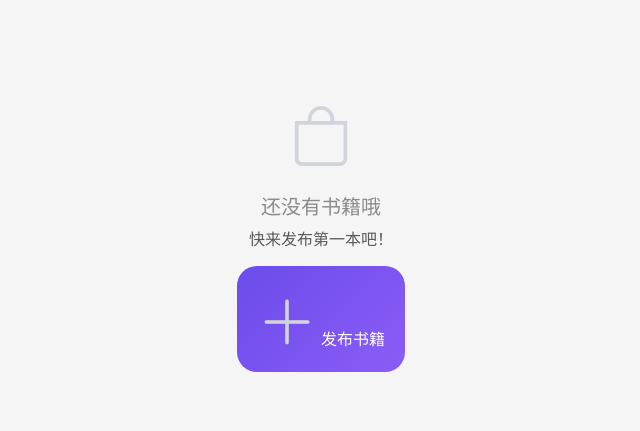
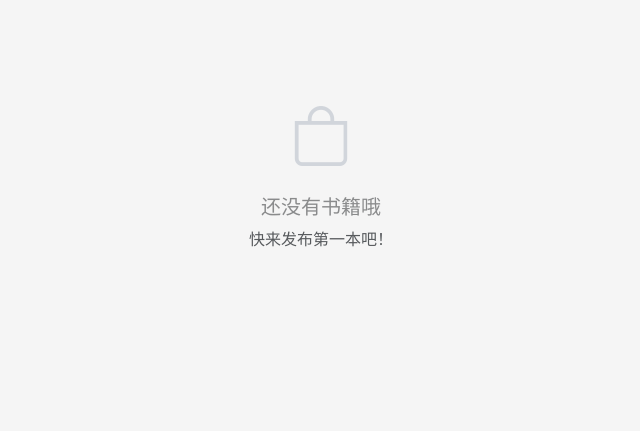
Before and after one commit to Qi-Cao/campus-book-trading, a Flask app: page /?search= in a window 1280 px wide. Shown: the part 299-730 px from the top of the page, without its empty margins (319-959 px from the left). Run offline with Flask 3, Linux system fonts and the light colour scheme; the visitor is signed in with stand-in values (Sample User, id 1).

Commit message:
修复首页按钮和头像显示

```diff
--- a/app/templates/index.html
+++ b/app/templates/index.html
@@ -56,6 +56,15 @@
         {% endfor %}
     </div>
 
+    <!-- 空状态 -->
+    {% if not books.items %}
+    <div class="empty-state">
+        <i class="bi bi-bag"></i>
+        <h5 class="mt-3" style="color: #8a8b8c;">还没有书籍哦</h5>
+        <p class="text-muted">快来发布第一本吧！</p>
+    </div>
+    {% endif %}
+
     <!-- 书籍列表 -->
     <div class="row g-3">
         {% for book in books.items %}
@@ -81,17 +90,6 @@
                     </div>
                 </div>
             </a>
-        </div>
-        {% else %}
-        <div class="col-12">
-            <div class="empty-state">
-                <i class="bi bi-bag"></i>
-                <h5 class="mt-3" style="color: #8a8b8c;">还没有书籍哦</h5>
-                <p class="text-muted">快来发布第一本吧！</p>
-                <a href="{{ url_for('books.create') }}" class="btn btn-tiktok">
-                    <i class="bi bi-plus-lg me-1"></i>发布书籍
-                </a>
-            </div>
         </div>
         {% endfor %}
     </div>
```
